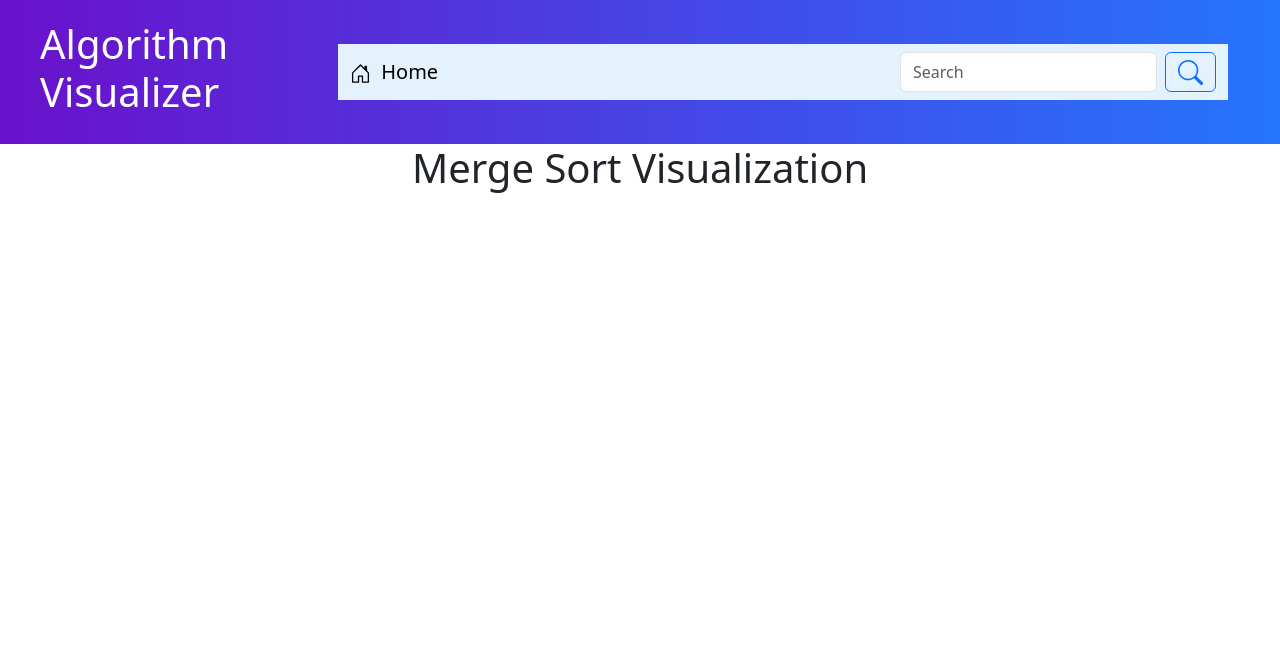
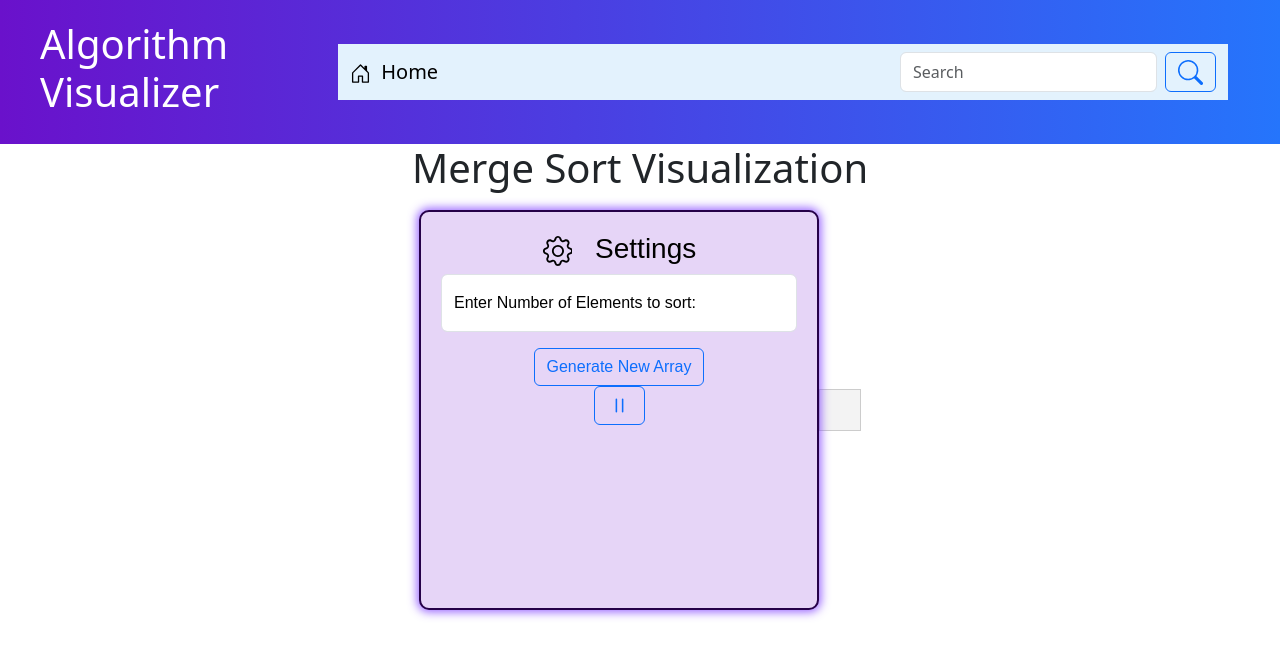
Before and after one commit to keerthanar09/algorithm_visualizer, a React (Create React App) app in the folder algovisual/frontend/: page /merge in a window 1280 px wide. Shown: the top 656 px of the page. Built offline with nearby package versions, Linux system fonts and the light colour scheme; no server answers.

Commit message:
added settings to all sorting algorithm

```diff
--- a/algovisual/frontend/src/components/UI/ClickList.js
+++ b/algovisual/frontend/src/components/UI/ClickList.js
@@ -3,7 +3,7 @@ function ClickList() {
     <div class="list-group">
       <a
         href="/bubble"
-        class="list-group-item list-group-item-action active"
+        class="list-group-item list-group-item-action"
         aria-current="true"
       >
         Bubble Sort
--- a/algovisual/frontend/src/components/UI/PFList.js
+++ b/algovisual/frontend/src/components/UI/PFList.js
@@ -3,7 +3,7 @@ function PathFindList() {
       <div class="list-group">
         <a
           href="#"
-          class="list-group-item list-group-item-action active"
+          class="list-group-item list-group-item-action"
           aria-current="true"
         >
           Bellman Ford's Algorithm
--- a/algovisual/frontend/src/components/bubblesort.js
+++ b/algovisual/frontend/src/components/bubblesort.js
@@ -3,9 +3,6 @@
 import React, {useRef, useEffect, useState} from "react";
 import p5 from "p5";
 import axios from "axios";
-import PlayPauseButton from "./UI/pauseplay";
-import GenerateArrayButton from "./UI/genarr";
-import NumberInput from "./UI/inputbox";
 import Settings from "./UI/settings";
 
 const BubbleSortVisualization = () => {
@@ -42,6 +39,7 @@ const BubbleSortVisualization = () => {
       let j = 0;
       let swapped = false;
       let arr = [...values];
+
       p.setup = () => {
         p.createCanvas(400, 400);
         p.frameRate(1);
@@ -64,12 +62,13 @@ const BubbleSortVisualization = () => {
             p.width / arr.length - 5,
             arr[k]
           );
-          p.fill(0); // Set text color to black
-          p.textAlign(p.CENTER, p.BOTTOM); // Align text to center horizontally and bottom vertically
+          //Following code is to display the value of each bar above it while visualization is running.
+          p.fill(0);
+          p.textAlign(p.CENTER, p.BOTTOM);
           p.text(
-            arr[k], // Text to display
-            k * (p.width / arr.length) + (p.width / arr.length) / 2, // Center the text on the bar
-            p.height - arr[k] - 5 // Position above the bar
+            arr[k],
+            k * (p.width / arr.length) + (p.width / arr.length) / 2,
+            p.height - arr[k] - 5
           );
         }
 
@@ -115,7 +114,7 @@ const BubbleSortVisualization = () => {
 
 
   return (
-    <div class = "container1">
+    <div class="container1">
       <Settings
         numElements={numElements}
         setNumElements={setNumElements}
@@ -123,7 +122,7 @@ const BubbleSortVisualization = () => {
         isPlaying={isPlaying}
         fetchData={fetchData}
       />
-      <div class = "vis" ref={sketchRef}></div>
+      <div class="vis" ref={sketchRef}></div>
     </div>
   );
 };
--- a/algovisual/frontend/src/components/merge.js
+++ b/algovisual/frontend/src/components/merge.js
@@ -3,16 +3,19 @@
 import React, {useRef, useEffect, useState} from "react";
 import p5 from "p5";
 import axios from "axios";
+import Settings from "./UI/settings";
 
 const MergeSortVisualization = () => {
   const [values, setValues] = useState([]);
+  const [numElements, setNumElements] = useState(10);
+  const [isPlaying, setIsPlaying] = useState(true);
   const sketchRef = useRef();
+  const p5InstanceRef = useRef(null);
 
 
-  useEffect(() => {
     const fetchData = async () => {
       try {
-        const response = await axios.get("http://127.0.0.1:8000/api/get_sorting_data/");
+        const response = await axios.get(`http://127.0.0.1:8000/api/get_sorting_data/?num_elements=${numElements}`);
         if (Array.isArray(response.data)) {
           setValues(response.data);
         } else {
@@ -22,9 +25,9 @@ const MergeSortVisualization = () => {
         console.error("Error fetching data:", error);
       }
     };
-
-    fetchData();
-  }, []);
+    useEffect(() => {
+      fetchData();
+    }, [numElements]);
 
 //Prevents running p5 skectch if the data from the backend is not ready
   useEffect(() => {
@@ -53,6 +56,14 @@ const MergeSortVisualization = () => {
         else if (states[i] === 1) p.fill(0, 255, 0);
         p.noStroke();
         p.rect(i * (p.width / value.length), p.height - value[i], p.width / value.length - 4, value[i]);
+        //Following code is to display the value of each bar above it while visualization is running.
+        p.fill(0);
+        p.textAlign(p.CENTER, p.BOTTOM);
+        p.text(
+          value[i],
+          i * (p.width / value.length) + (p.width / value.length) / 2,
+          p.height - value[i] - 5
+        );
       }
 
       if (done) p.noLoop();
@@ -107,12 +118,40 @@ const MergeSortVisualization = () => {
       return new Promise(resolve => setTimeout(resolve, ms));
     };
   };
-  const p5Instance = new p5(sketch, sketchRef.current);
+  p5InstanceRef.current = new p5(sketch, sketchRef.current);
 
-    return () => {
-      p5Instance.remove();
-    };
-    }, [values]);
-    return <div ref = {sketchRef}></div>
+  return () => {
+    p5InstanceRef.current.remove();
+  };
+}, [values]);
+
+// This function is to implement the pause and play functionality
+const togglePlayPause = () => {
+  setIsPlaying((prev) => {
+    if (prev) {
+      p5InstanceRef.current.noLoop(); // The loop is stopped and visualization is paused
+    } else {
+      p5InstanceRef.current.loop(); //When play is pressed, the loop is continued from where it was stopped.
+    }
+    return !prev;
+  });
 };
+
+
+return (
+  <div class="container1">
+    <Settings
+      numElements={numElements}
+      setNumElements={setNumElements}
+      togglePlayPause={togglePlayPause}
+      isPlaying={isPlaying}
+      fetchData={fetchData}
+    />
+    <div class="vis" ref={sketchRef}></div>
+  </div>
+);
+};
+
+
+
 export default MergeSortVisualization;
--- a/algovisual/frontend/src/components/quick.js
+++ b/algovisual/frontend/src/components/quick.js
@@ -4,16 +4,19 @@
 import React, {useRef, useEffect, useState} from "react";
 import p5 from "p5";
 import axios from "axios";
+import Settings from "./UI/settings";
 
 const QuickSortVisualization = () => {
   const [values, setValues] = useState([]);
+  const [numElements, setNumElements] = useState(10);
+  const [isPlaying, setIsPlaying] = useState(true);
   const sketchRef = useRef();
+  const p5InstanceRef = useRef(null);
 
 
-  useEffect(() => {
     const fetchData = async () => {
       try {
-        const response = await axios.get("http://127.0.0.1:8000/api/get_sorting_data/");
+        const response = await axios.get(`http://127.0.0.1:8000/api/get_sorting_data/?num_elements=${numElements}`);
         if (Array.isArray(response.data)) {
           setValues(response.data);
         } else {
@@ -24,8 +27,9 @@ const QuickSortVisualization = () => {
       }
     };
 
-    fetchData();
-  }, []);
+    useEffect(() => {
+      fetchData();
+    }, [numElements]);
 
 //Prevents running p5 skectch if the data from the backend is not ready
   useEffect(() => {
@@ -92,15 +96,48 @@ const QuickSortVisualization = () => {
           else if (states[i] === 1) p.fill(255, 0, 0);
           else p.fill(0, 255, 0);
           p.rect(i * w, p.height - value[i], w - 2, value[i]);
+          //Following code is to display the value of each bar above it while visualization is running.
+          p.fill(0);
+          p.textAlign(p.CENTER, p.BOTTOM);
+          p.text(
+            value[i],
+            i * (p.width / value.length) + (p.width / value.length) / 2,
+            p.height - value[i] - 5
+          );
         }
       };
     };
-    const p5Instance = new p5(sketch, sketchRef.current);
+    p5InstanceRef.current = new p5(sketch, sketchRef.current);
 
     return () => {
-      p5Instance.remove();
+      p5InstanceRef.current.remove();
     };
-    }, [values]);
-    return <div ref = {sketchRef}></div>
+  }, [values]);
+
+  // This function is to implement the pause and play functionality
+  const togglePlayPause = () => {
+    setIsPlaying((prev) => {
+      if (prev) {
+        p5InstanceRef.current.noLoop(); // The loop is stopped and visualization is paused
+      } else {
+        p5InstanceRef.current.loop(); //When play is pressed, the loop is continued from where it was stopped.
+      }
+      return !prev;
+    });
+  };
+
+
+  return (
+    <div class="container1">
+      <Settings
+        numElements={numElements}
+        setNumElements={setNumElements}
+        togglePlayPause={togglePlayPause}
+        isPlaying={isPlaying}
+        fetchData={fetchData}
+      />
+      <div class="vis" ref={sketchRef}></div>
+    </div>
+  );
 };
 export default QuickSortVisualization;
--- a/algovisual/frontend/src/components/selection.js
+++ b/algovisual/frontend/src/components/selection.js
@@ -3,16 +3,20 @@
 import React, {useRef, useEffect, useState} from "react";
 import p5 from "p5";
 import axios from "axios";
+import Settings from "./UI/settings";
+
 
 const SelectionSortVisualization = () => {
   const [values, setValues] = useState([]);
+  const [numElements, setNumElements] = useState(10);
+  const [isPlaying, setIsPlaying] = useState(true);
   const sketchRef = useRef();
+  const p5InstanceRef = useRef(null);
 
 
-  useEffect(() => {
     const fetchData = async () => {
       try {
-        const response = await axios.get("http://127.0.0.1:8000/api/get_sorting_data/");
+        const response = await axios.get(`http://127.0.0.1:8000/api/get_sorting_data/?num_elements=${numElements}`);
         if (Array.isArray(response.data)) {
           setValues(response.data);
         } else {
@@ -23,8 +27,9 @@ const SelectionSortVisualization = () => {
       }
     };
 
-    fetchData();
-  }, []);
+    useEffect(() => {
+      fetchData();
+    }, [numElements]);
 
 //Prevents running p5 skectch if the data from the backend is not ready
   useEffect(() => {
@@ -48,6 +53,14 @@ const SelectionSortVisualization = () => {
           else if (k === minIndex) p.fill(0, 255, 0);
           else p.fill(100);
           p.rect(k * (p.width / value.length), p.height - value[k], p.width / value.length - 2, value[k]);
+          //Following code is to display the value of each bar above it while visualization is running.
+          p.fill(0);
+          p.textAlign(p.CENTER, p.BOTTOM);
+          p.text(
+            value[k],
+            k * (p.width / value.length) + (p.width / value.length) / 2,
+            p.height - value[k] - 5
+          );
         }
 
         if (i < value.length) {
@@ -67,12 +80,37 @@ const SelectionSortVisualization = () => {
         }
       };
     };
-    const p5Instance = new p5(sketch, sketchRef.current);
+    p5InstanceRef.current = new p5(sketch, sketchRef.current);
 
     return () => {
-      p5Instance.remove();
+      p5InstanceRef.current.remove();
     };
-    }, [values]);
-    return <div ref = {sketchRef}></div>
+  }, [values]);
+
+  // This function is to implement the pause and play functionality
+  const togglePlayPause = () => {
+    setIsPlaying((prev) => {
+      if (prev) {
+        p5InstanceRef.current.noLoop(); // The loop is stopped and visualization is paused
+      } else {
+        p5InstanceRef.current.loop(); //When play is pressed, the loop is continued from where it was stopped.
+      }
+      return !prev;
+    });
+  };
+
+
+  return (
+    <div class="container1">
+      <Settings
+        numElements={numElements}
+        setNumElements={setNumElements}
+        togglePlayPause={togglePlayPause}
+        isPlaying={isPlaying}
+        fetchData={fetchData}
+      />
+      <div class="vis" ref={sketchRef}></div>
+    </div>
+  );
 };
 export default SelectionSortVisualization;
```
Lines whose indentation alone changed are shown as unchanged.
